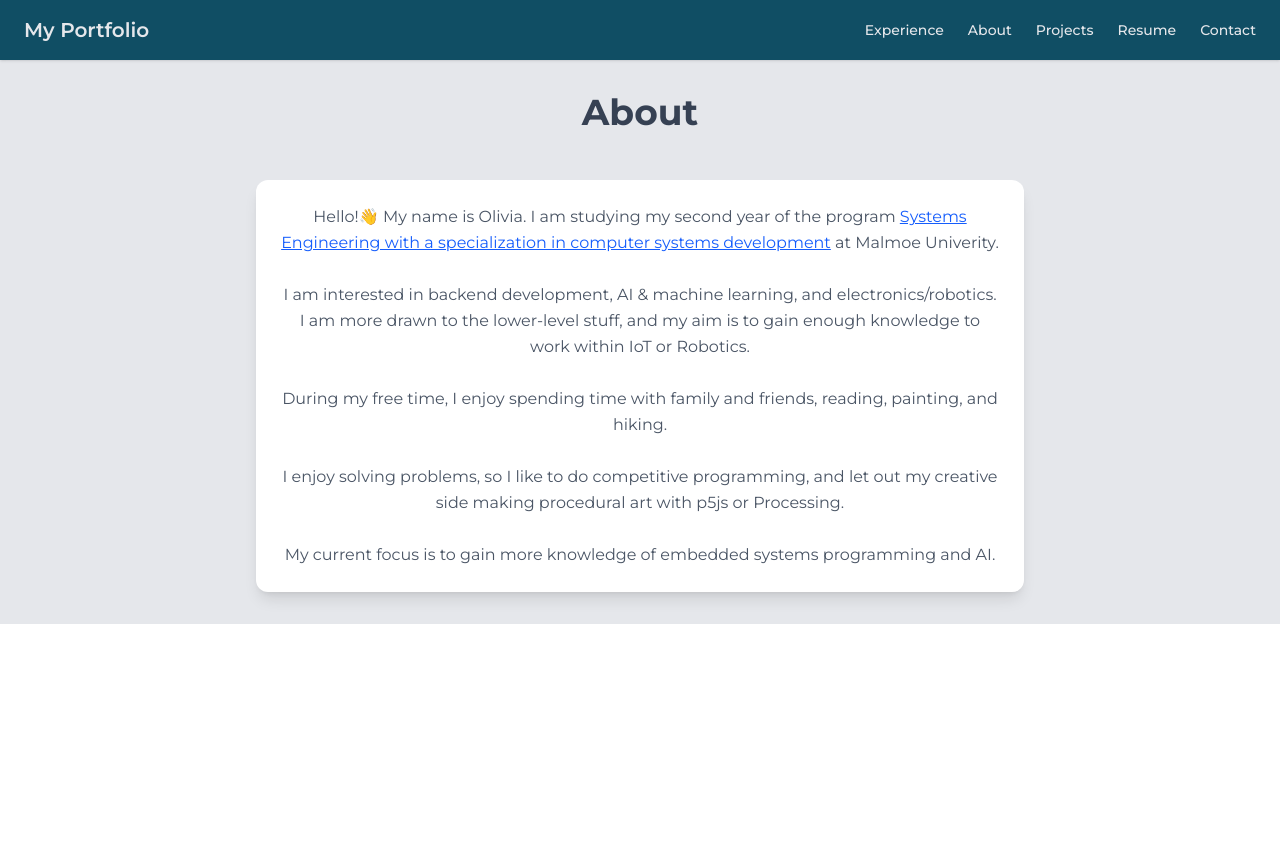
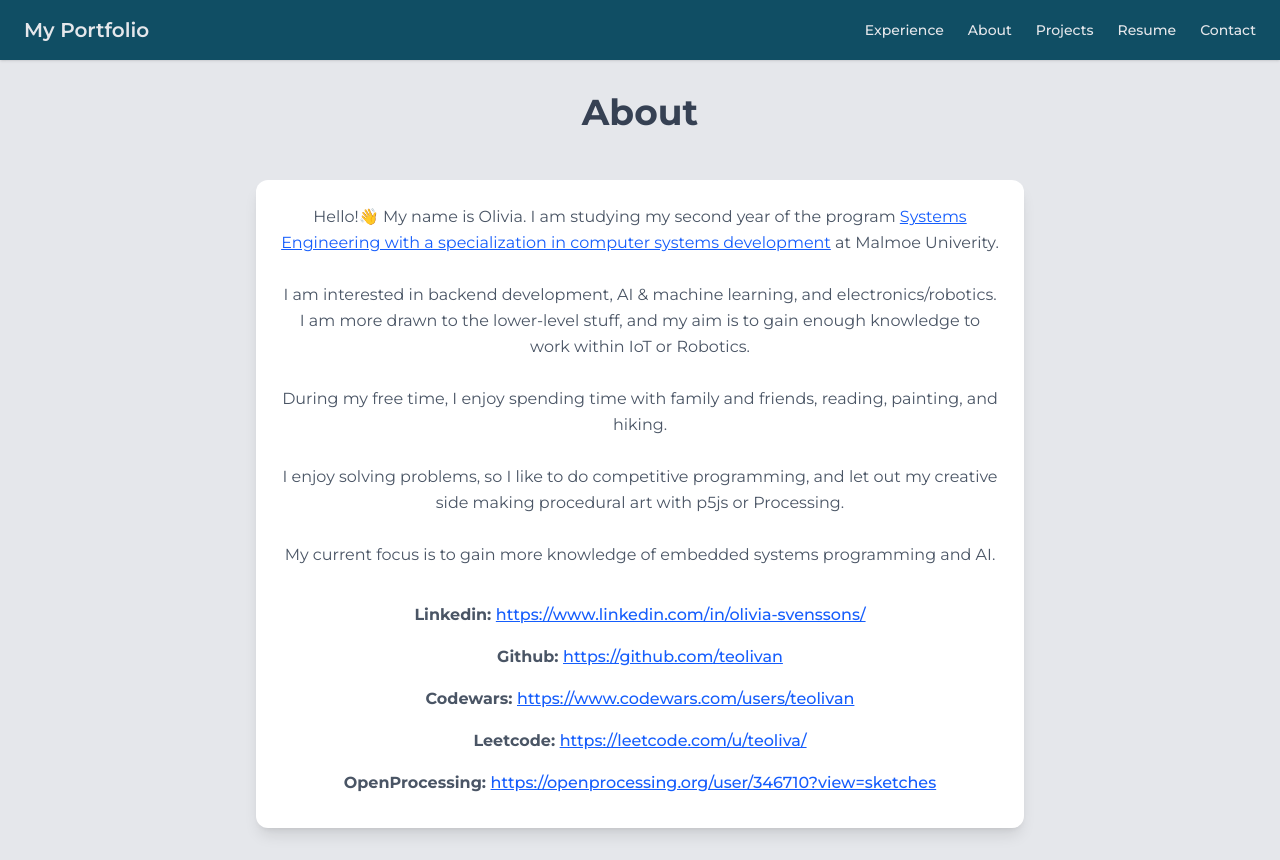
Before and after one commit to teolivan/portfolio-website, a Next.js app in the folder portfolio-website/: page /about in a window 1280 px wide. Before the commit the page ends 800 px from the top, so only its background shows below. Built offline with nearby package versions, Linux system fonts and the light colour scheme.

Commit message:
add about page

```diff
--- a/portfolio-website/src/app/about/page.tsx
+++ b/portfolio-website/src/app/about/page.tsx
@@ -10,8 +10,8 @@ const page = () => {
                 About
             </h1>
             <div className="flex justify-center px-4 py-8">
-                <div className='max-w-3xl w-full bg-white p-6 rounded-xl shadow-lg'>
-                    <p className='text-gray-600 leading-relaxed text-center'>
+                <div className='max-w-3xl w-full bg-white p-6 rounded-xl shadow-lg text-gray-600 leading-relaxed text-center'>
+                    <p className=''>
                         Hello!👋 My name is Olivia.
                         I am studying my second year of the program     <a
                             href="https://mau.se/sok-utbildning/program/tgsya/"
@@ -39,6 +39,35 @@ const page = () => {
 
                         My current focus is to gain more knowledge of embedded systems programming and AI.
                     </p>
+                    <br />
+                    <p className='font-bold p-2'>
+                        Linkedin: <a href="https://www.linkedin.com/in/olivia-svenssons/" className="text-blue-600 underline font-medium"
+                            target="_blank"
+                            rel="noopener noreferrer">https://www.linkedin.com/in/olivia-svenssons/</a>
+                    </p>
+                    <p className='font-bold p-2'>
+                        Github: <a href="https://github.com/teolivan" className="text-blue-600 underline font-medium"
+                            target="_blank"
+                            rel="noopener noreferrer">https://github.com/teolivan</a>
+                    </p>
+
+                    <p className='font-bold p-2'>
+                        Codewars: <a href="https://www.codewars.com/users/teolivan" className="text-blue-600 underline font-medium"
+                            target="_blank"
+                            rel="noopener noreferrer">https://www.codewars.com/users/teolivan</a>
+                    </p>
+
+                    <p className='font-bold p-2'>
+                        Leetcode: <a href="https://leetcode.com/u/teoliva/" className="text-blue-600 underline font-medium"
+                            target="_blank"
+                            rel="noopener noreferrer">https://leetcode.com/u/teoliva/</a>
+                    </p>
+
+                    <p className='font-bold p-2'>
+                        OpenProcessing: <a href="https://openprocessing.org/user/346710?view=sketches" className="text-blue-600 underline font-medium"
+                            target="_blank"
+                            rel="noopener noreferrer">https://openprocessing.org/user/346710?view=sketches</a>
+                    </p>
                 </div>
             </div>
         </div>
```
